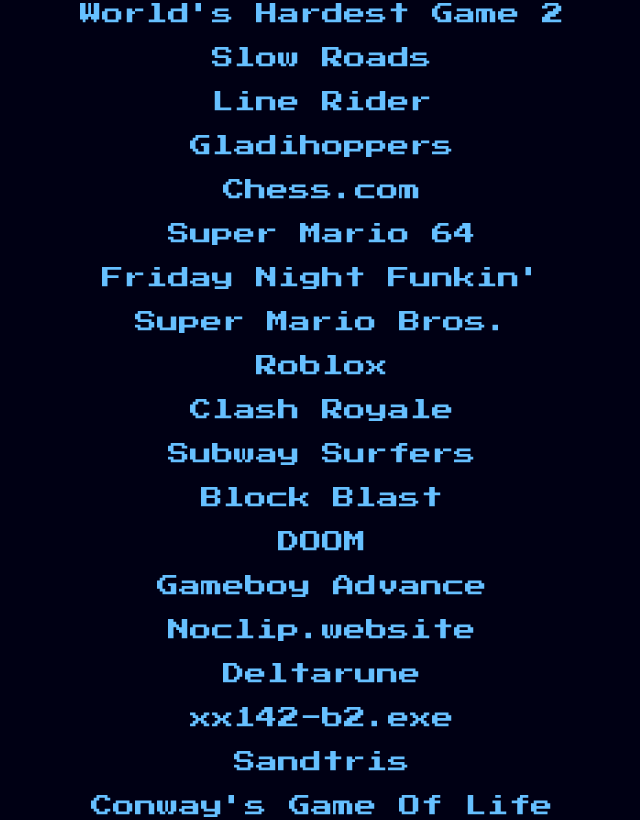
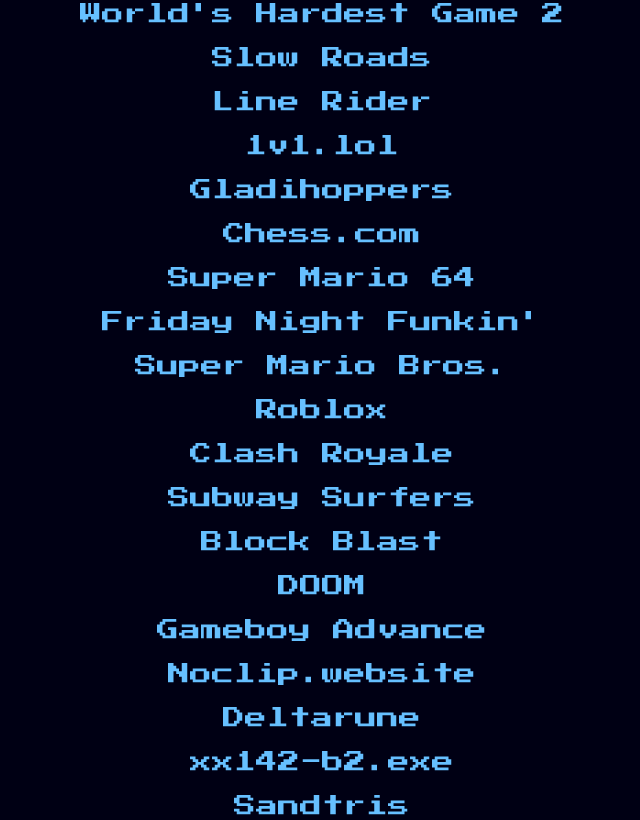
Before and after one commit to PongonPolygon/GlitchHub, a plain HTML site: page index.html in a window 1280 px wide. Shown: the part 1729-2549 px from the top of the page, without its empty margins (318-958 px from the left). Drawn offline with Linux system fonts and the light colour scheme.

Commit message:
Update index.html

```diff
--- a/index.html
+++ b/index.html
@@ -61,7 +61,7 @@
       <p><a href="https://tylerpalko.github.io/gamehub/worldshardestgame2/">World's Hardest Game 2</a></p>
       <p><a href="https://slowroads.io/">Slow Roads</a></p>
       <p><a href="https://www.linerider.com/">Line Rider</a></p>
-      <p><a href="https://1v1.lol/"v1.lol</a></p>
+      <p><a href="https://1v1.lol/">1v1.lol</a></p>
       <p><a href="https://ubg44.github.io/Gladihoppers/">Gladihoppers</a></p>
       <p><a href="https://www.schoolschoolschool.com/">Chess.com</a></p>
       <p><a href="https://augustberchelmann.com/mario/">Super Mario 64</a></p>
@@ -114,12 +114,11 @@
       <p><a href="https://youtube.com/playlist?list=PLNmbST1519bIgP3l01bwQEy_ehvvX9DDG&si=nvEWWFqBHfc5ztmw">Sonic Boom</a></p>
       <p><a href="https://drive.google.com/drive/u/0/folders/1-OOdzY2lANvqfYs_MNTLdBYHfuDGlroI">Ninjago</a></p>
       <p><a href="https://www.youtube.com/watch?v=jzfgwxENvLk">Raisin In The Sun (1989)</a></p>
-    </div>
 
-    <!-- mintext -->
-    <div class="mintext">
-      &nbsp;
-      <p>(Can't find what you play? <a href="https://forms.gle/rwAZshTDCETDeMt19">Suggest links here!</a>)</p>
+      <div class="mintext">
+        &nbsp;
+        <p>(Can't find what you play? <a href="https://forms.gle/rwAZshTDCETDeMt19">Suggest links here!</a>)</p>
+      </div>
     </div>
 
     <!-- footer -->
```
